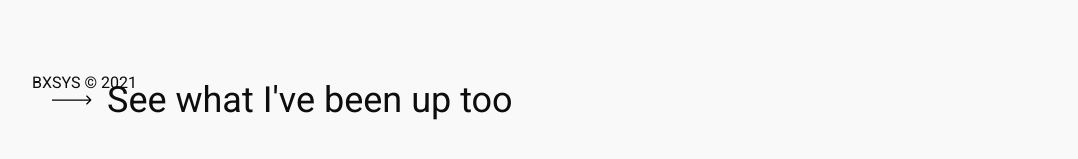
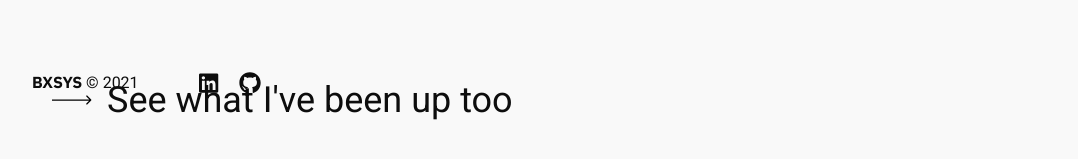
Before and after one commit to geist-2501/bxsys-website, a Next.js app: page / in a window 1280 px wide. Shown: the part 685-844 px from the top of the page, without its empty margins (98-1176 px from the left). Built offline with nearby package versions, Linux system fonts and the light colour scheme.

Commit message:
Fixed Fontawesome

```diff
--- a/package.json
+++ b/package.json
@@ -10,6 +10,11 @@
     "test": "jest"
   },
   "dependencies": {
+    "@fortawesome/fontawesome-svg-core": "^1.2.36",
+    "@fortawesome/free-brands-svg-icons": "^5.15.4",
+    "@fortawesome/free-regular-svg-icons": "^5.15.4",
+    "@fortawesome/free-solid-svg-icons": "^5.15.4",
+    "@fortawesome/react-fontawesome": "^0.1.15",
     "@mdx-js/loader": "^1.6.22",
     "@next/mdx": "^11.1.0",
     "next": "11.0.1",
--- a/src/components/footer/Footer.comp.jsx
+++ b/src/components/footer/Footer.comp.jsx
@@ -1,12 +1,13 @@
 import React from 'react';
 import styles from './Footer.module.scss';
-import {LinkedInLink} from "../mediaLink/MediaLink.comp";
+import {GithubLink, LinkedInLink} from "../mediaLink/MediaLink.comp";
 
 const Footer = () => {
   return (
     <div className={styles.footer}>
-      <p>BXSYS &copy; 2021</p>
+      <p className={styles.copyright}><span>BXSYS</span> &copy; 2021</p>
       <LinkedInLink />
+      <GithubLink />
     </div>
   );
 };
--- a/src/components/footer/Footer.module.scss
+++ b/src/components/footer/Footer.module.scss
@@ -7,4 +7,13 @@
   display: flex;
   flex-direction: row;
   align-items: center;
+
+  .copyright {
+    margin-right: 50px;
+
+    span {
+      font-family: "IBM Plex Sans", sans-serif;
+      font-weight: bold;
+    }
+  }
 }
--- a/src/components/mediaLink/MediaLink.comp.jsx
+++ b/src/components/mediaLink/MediaLink.comp.jsx
@@ -1,18 +1,20 @@
 import React from 'react';
 import styles from './MediaLink.module.scss';
 import Link from 'next/link';
-import Image from 'next/image';
+import { FontAwesomeIcon } from "@fortawesome/react-fontawesome";
+import { faLinkedin, faGithub } from "@fortawesome/free-brands-svg-icons";
 
 const MediaLink = ({src, href}) => {
   return (
     <Link href={href}>
       <a href={href} className={styles.link}>
-        <i className="fab fa-linkedin"/>
+        <FontAwesomeIcon icon={src} />
       </a>
     </Link>
   );
 };
 
-export const LinkedInLink = () => <MediaLink src="/linkedin.png" href="https://www.linkedin.com/in/blair-cross/" />
+export const LinkedInLink = () => <MediaLink src={faLinkedin} href="https://www.linkedin.com/in/blair-cross/" />
+export const GithubLink = () => <MediaLink src={faGithub} href="https://github.com/geist-2501" />
 
 export default MediaLink;
--- a/src/components/mediaLink/MediaLink.module.scss
+++ b/src/components/mediaLink/MediaLink.module.scss
@@ -1,6 +1,8 @@
 @import "src/vars";
 
 .link {
+  line-height: 0;
+  width: 20px;
   margin: 0 10px;
   font-size: 22px;
   color: $bxsys-black;
--- a/src/components/navbar/Navbar.comp.jsx
+++ b/src/components/navbar/Navbar.comp.jsx
@@ -1,5 +1,6 @@
 import React from 'react';
 import styles from './Navbar.module.scss';
+import Link from 'next/link';
 import Logo from "../logo/Logo.comp";
 import NavButton from "../navButton/NavButton.comp";
 
@@ -7,7 +8,11 @@ const Navbar = () => {
   return (
     <div className={styles.navbar}>
       <div className={styles.logo}>
-        <Logo />
+        <Link href='/'>
+          <a>
+            <Logo />
+          </a>
+        </Link>
       </div>
       <nav className={styles.links}>
         <NavButton href={'/'}>Index</NavButton>
--- a/src/pages/index.jsx
+++ b/src/pages/index.jsx
@@ -12,8 +12,6 @@ const Index = () => (
     <Head>
       <title>Create Next App</title>
       <meta name="description" content="Generated by create next app"/>
-      <link rel="icon" href="/favicon.ico"/>
-      <script src="https://kit.fontawesome.com/9e7afe6829.js" crossOrigin="anonymous"/>
     </Head>
 
     <main>
```
Also changed, not shown: 1 other file (tests, documents, lock files or other folders).
